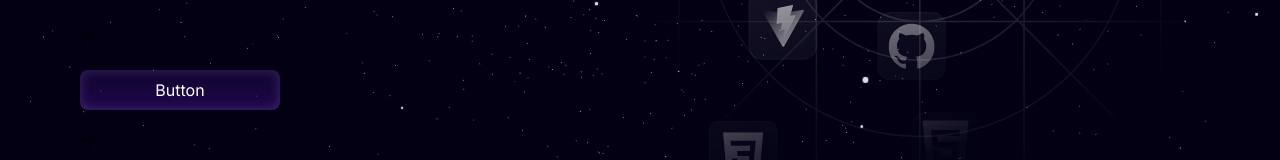
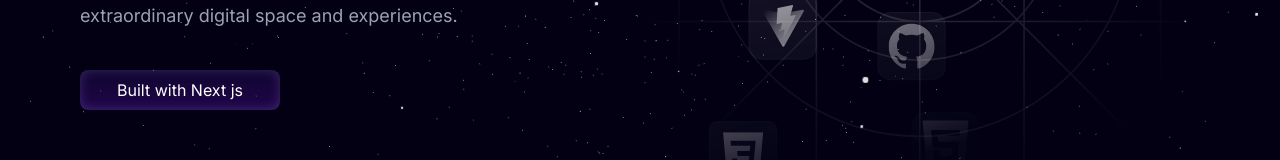
Before and after one commit to awkward-py/awkwardpy-main, a Next.js app: page / in a window 1280 px wide. Shown: the part 519-679 px from the top of the page. Built offline with nearby package versions, Linux system fonts and the light colour scheme; a web font is replaced by a local one.

Commit message:
Update hero-content.tsx

```diff
--- a/components/sub/hero-content.tsx
+++ b/components/sub/hero-content.tsx
@@ -48,12 +48,12 @@ export const HeroContent = () => {
           Elevating possibilities through technology and coding to build extraordinary digital space and experiences.
         </motion.p>
 
-       /* <motion.a
+       <motion.a
           variants={slideInFromLeft(1)}
           className="py-2 button-primary text-center text-white cursor-pointer rounded-lg max-w-[200px]"
         >
-          Button
-        </motion.a> */
+         Built with Next js
+        </motion.a>
       </div>
 
       <motion.div
```
